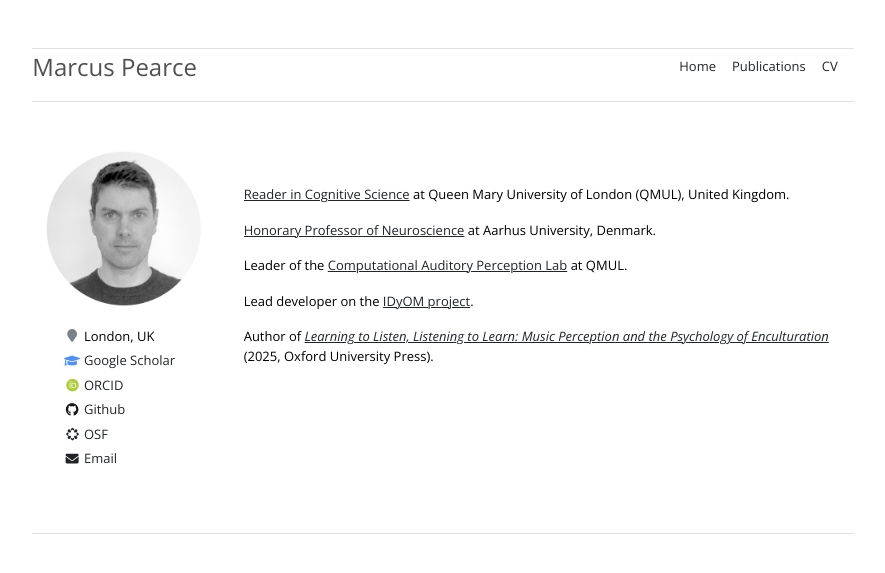
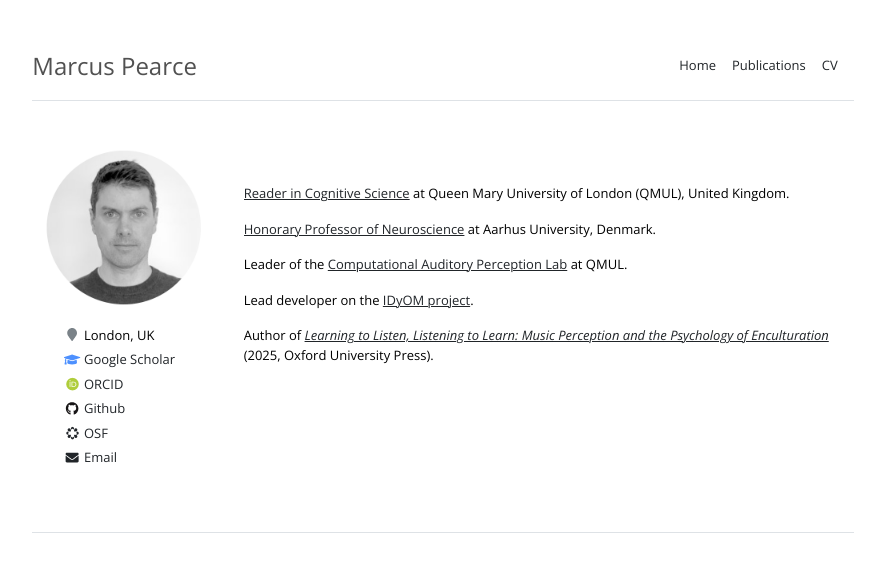
Before and after one commit to mtpearce/mtpearce.github.io, a Jekyll site: the page built from index.md, in a window 1280 px wide. Shown: the top 573 px of the page, without its empty margins (197-1082 px from the left). Built offline with Jekyll 4.4.1, drawn with Linux system fonts in a browser that asks for light colours; nearby versions of some CDN libraries; some web fonts are replaced.

Commit message:
Update header

```diff
--- a/_includes/header.html
+++ b/_includes/header.html
@@ -1,4 +1,4 @@
-<header class="d-flex flex-column align-items-flex-end flex-md-row pb-3 mb-5 border-bottom border-top">
+<header class="d-flex flex-column align-items-flex-end flex-md-row pb-3 mb-5 border-bottom">
   <div>
     <a href="{{ site.github.url }}/" class="d-flex align-items-flex-end text-decoration-none">
       <span class = "title fs-4">{{ site.title }}</span>
```
